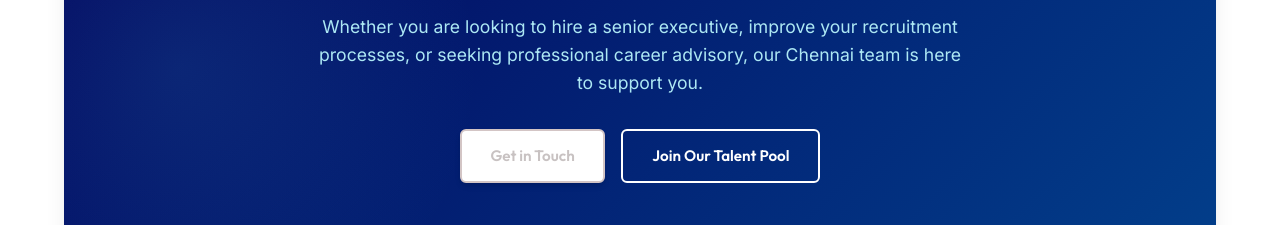
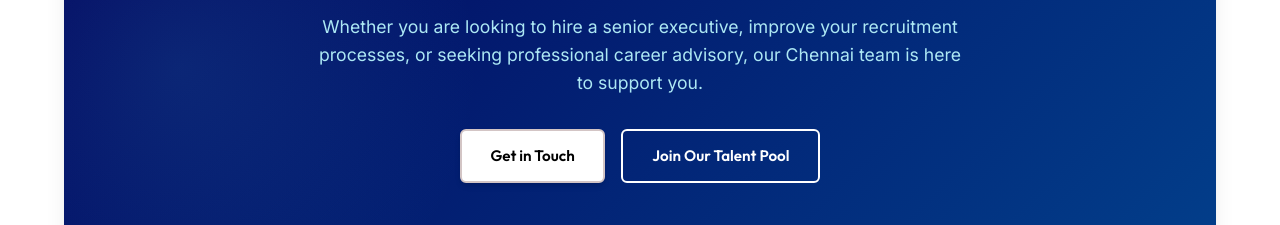
Before and after one commit to SiddCode/SGSConsultancy, a website: page public/index.html in a window 1280 px wide. Shown: the part 3645-3870 px from the top of the page. Drawn offline with Linux system fonts and the light colour scheme; no server answers.

Commit message:
Update index.html

```diff
--- a/public/index.html
+++ b/public/index.html
@@ -207,7 +207,7 @@
           Whether you are looking to hire a senior executive, improve your recruitment processes, or seeking professional career advisory, our Chennai team is here to support you.
         </p>
         <div class="cta-actions">
-          <a href="contact.html" style="color: #c8c2c2 !important; border-color: #d3c5c5 !important;" class="btn btn-light">Get in Touch</a>
+          <a href="contact.html" style="color: #000000 !important; border-color: #d3c5c5 !important;" class="btn btn-light">Get in Touch</a>
           <a href="careers.html" class="btn btn-outline" style="color: var(--white); border-color: var(--white);">Join Our Talent Pool</a>
         </div>
       </div>
```
